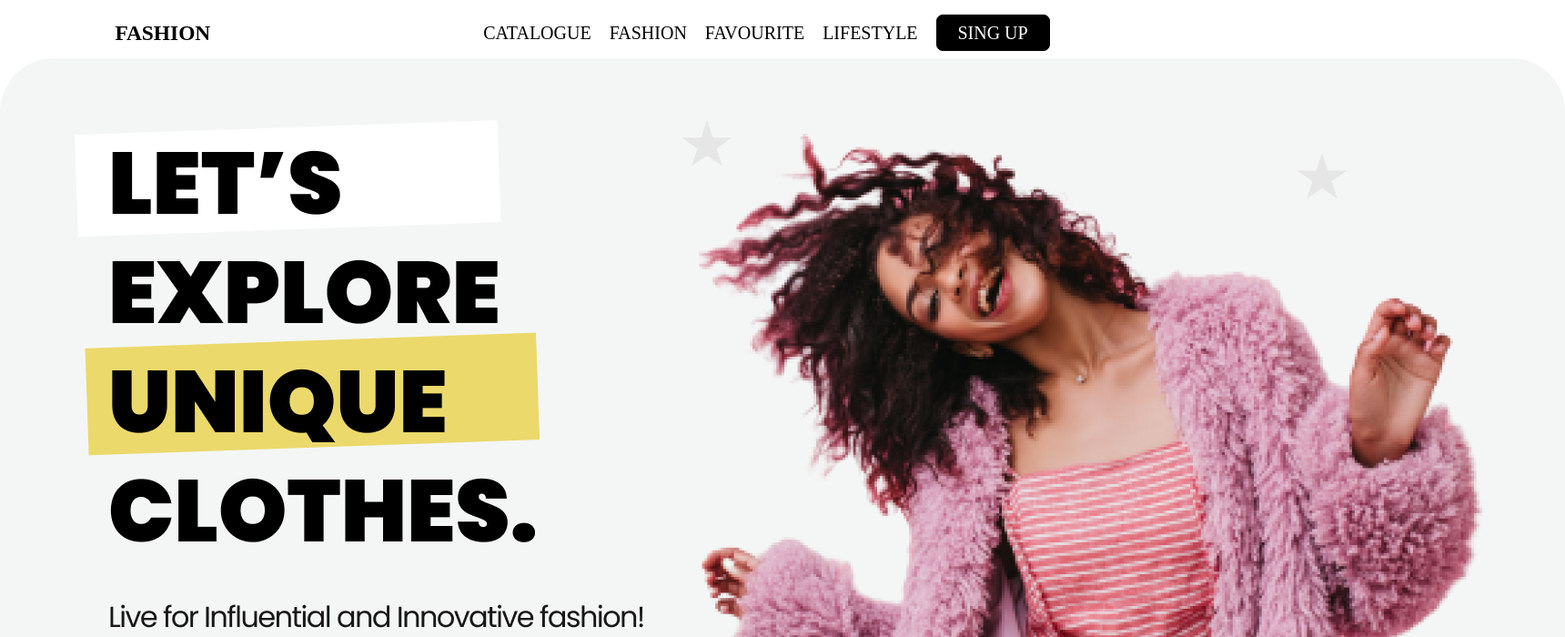
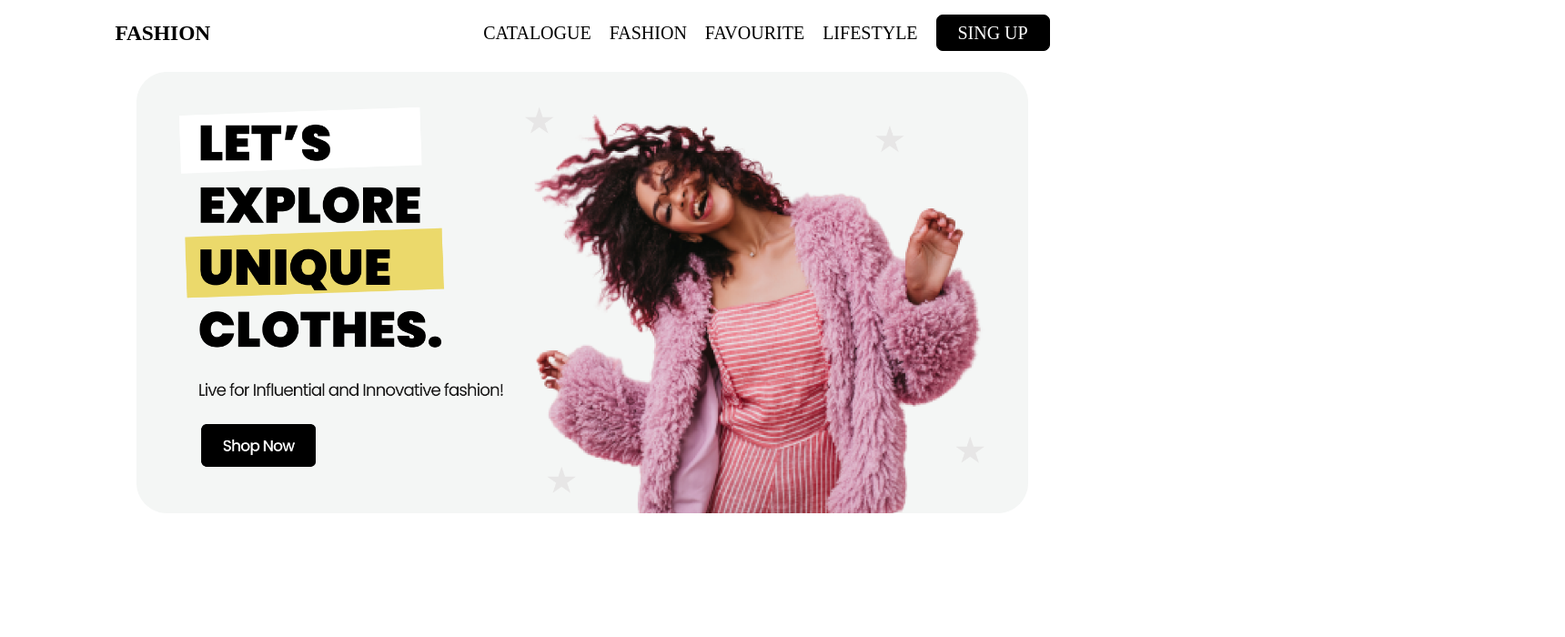
Before and after one commit to adrieeltorres1/lojadaModa, a React (Vite) app: page / in a window 1280 px wide. Shown: the top 700 px of the page at 91% size, 1720 px wide, since content can reach past the window. Built offline with nearby package versions, Linux system fonts and the light colour scheme.

Commit message:
Estilizando a section inicial

```diff
--- a/src/components/UpSection.jsx
+++ b/src/components/UpSection.jsx
@@ -2,25 +2,23 @@ import React from "react";
 import styled from "styled-components";
 import BannerInicial from '../assets/Banner.png'
 
-const imgContainer = styled.div`
-    border: 1px solid red;
-
+const ImgContainer = styled.div`
+    margin: 0 auto;
+    margin-top: 15px;
+    width: 980px;
+    height: 500px;
+    overflow: hidden;
     & img {
-        width: 100px;
-        height: 100px;
+        width: 100%;
+        height: auto;
     }
-
-`
+`;
 
 const SectionUp = () => {
     return (
-        <>
-        <imgContainer />
+        <ImgContainer>
             <img src="./src/assets/banner.png" alt="" srcset="" />
-        <imgContainer/>
-        </>
-
-
+        </ImgContainer>
 
     );
 }
```
